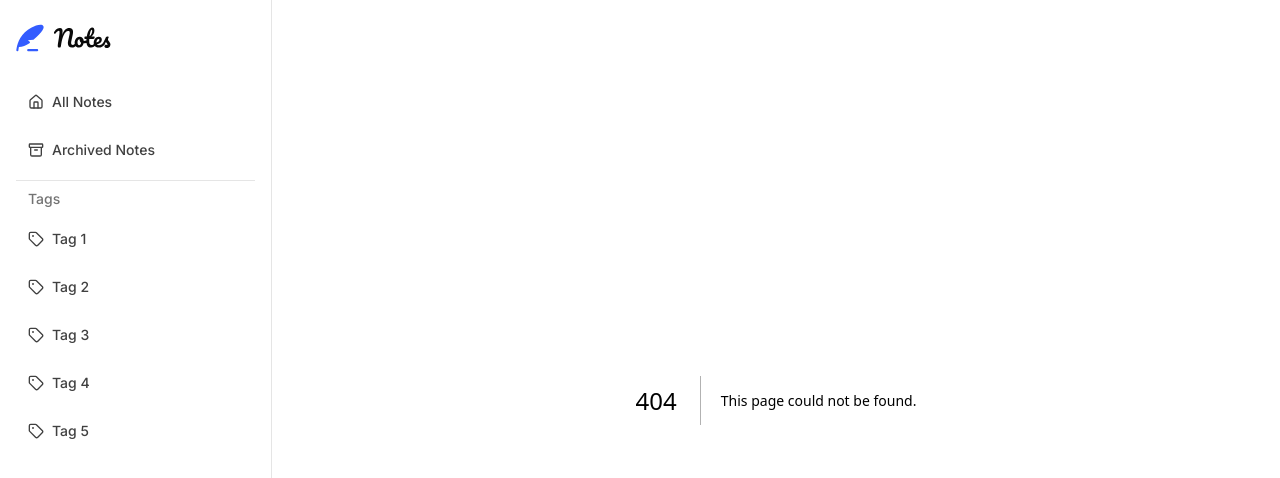
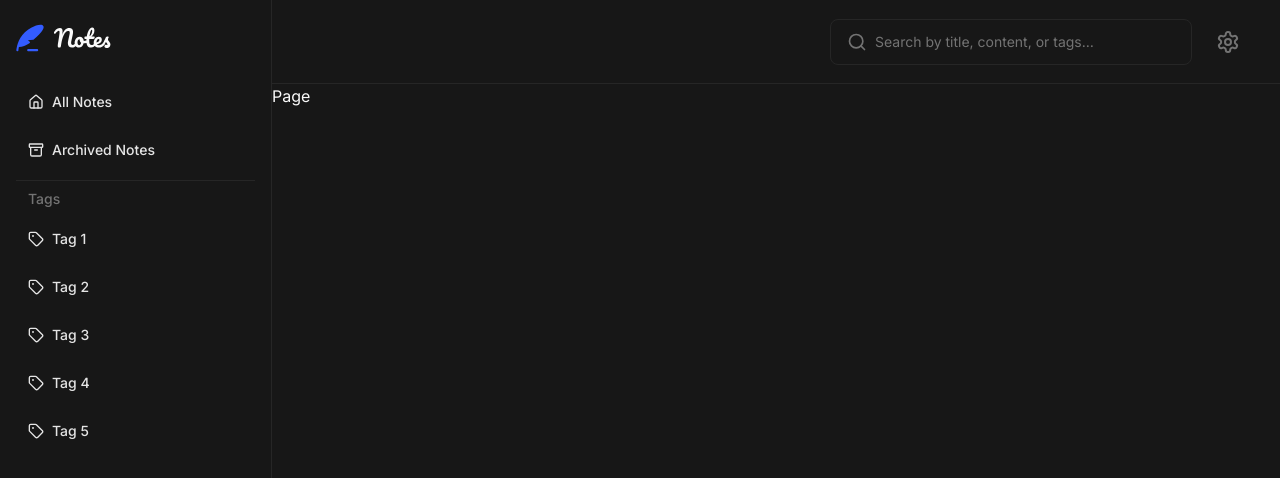
Before and after one commit to leonan123/fm-taking-note-fullstack, a Next.js app: page /settings in a window 1280 px wide. Before the commit this address had no page. Shown: the top 478 px of the page. Built offline with nearby package versions, Linux system fonts and the light colour scheme.

Commit message:
feat: add header

```diff
--- /dev/null
+++ b/src/_components/header.tsx
@@ -0,0 +1,58 @@
+'use client'
+
+import { SearchIcon, SettingsIcon } from 'lucide-react'
+import Link from 'next/link'
+import { usePathname } from 'next/navigation'
+import { useEffect, useState } from 'react'
+
+export function Header() {
+  const [pageTitle, setPageTitle] = useState('')
+  const pathname = usePathname()
+
+  useEffect(() => {
+    if (pathname === '/') {
+      setPageTitle('All Notes')
+      return
+    }
+
+    setPageTitle(document.title.split(' | ')[0])
+  }, [pathname])
+
+  return (
+    <header
+      suppressHydrationWarning
+      className="flex items-center justify-between border-b border-b-neutral-200 px-8 py-[18.5px] dark:border-b-neutral-800"
+    >
+      <h1 className="text-2xl font-bold">{pageTitle}</h1>
+
+      <div className="flex items-center gap-4">
+        <form
+          action=""
+          className="group flex items-center gap-2 rounded-lg border border-neutral-300 px-4 py-3 transition-colors focus-within:border-blue-600 dark:border-neutral-800 dark:focus-within:border-blue-600"
+        >
+          <button type="submit">
+            <span className="sr-only">Search</span>
+            <SearchIcon
+              size={20}
+              className="text-neutral-500 transition-colors group-focus-within:text-blue-600"
+            />
+          </button>
+
+          <input
+            type="search"
+            placeholder="Search by title, content, or tags…"
+            className="w-[300px] bg-transparent text-sm outline-none placeholder:text-neutral-500"
+          />
+        </form>
+
+        <Link
+          href="/settings"
+          className="p-2 text-neutral-500 transition-colors hover:text-neutral-400 dark:hover:text-neutral-400"
+        >
+          <span className="sr-only">Settings</span>
+          <SettingsIcon size={24} />
+        </Link>
+      </div>
+    </header>
+  )
+}
--- a/src/_components/nav-item.tsx
+++ b/src/_components/nav-item.tsx
@@ -16,9 +16,9 @@ export function NavItem({ label, href, icon: Icon }: NavItemProps) {
   return (
     <li
       data-active={isActive}
-      className="group rounded-lg p-3 text-sm font-medium text-neutral-700 transition-colors hover:text-neutral-950 data-[active=true]:text-neutral-950 dark:text-neutral-200 dark:data-[active=true]:bg-neutral-800 dark:data-[active=true]:text-neutral-50 dark:data-[active=false]:hover:bg-neutral-800/50"
+      className="group rounded-lg text-sm font-medium text-neutral-700 transition-colors hover:text-neutral-950 data-[active=true]:text-neutral-950 dark:text-neutral-200 dark:data-[active=true]:bg-neutral-800 dark:data-[active=true]:text-neutral-50 dark:data-[active=false]:hover:bg-neutral-800/50"
     >
-      <Link href="/" className="flex items-center gap-2">
+      <Link href="/" className="flex items-center gap-2 p-3">
         <Icon size={16} className="group-data-[active=true]:stroke-blue-600" />
         <span className="flex-1">{label}</span>
         <ChevronRightIcon
--- a/src/app/globals.css
+++ b/src/app/globals.css
@@ -24,3 +24,7 @@
     @apply bg-neutral-50 text-neutral-950 dark:bg-neutral-900 dark:text-neutral-50;
   }
 }
+
+input[type='search']::-webkit-search-cancel-button {
+  display: none;
+}
--- a/src/app/layout.tsx
+++ b/src/app/layout.tsx
@@ -2,9 +2,13 @@ import type { Metadata } from 'next'
 import { inter, notoSerif, sourceCodePro } from '../_layout/theme'
 import './globals.css'
 import { Sidebar } from '@/_components/sidebar'
+import { Header } from '@/_components/header'
 
 export const metadata: Metadata = {
-  title: 'Taking Note',
+  title: {
+    default: 'Taking Note',
+    template: '%s | Taking Note',
+  },
   description: 'Generated by create next app',
 }
 
@@ -14,13 +18,16 @@ export default function RootLayout({
   children: React.ReactNode
 }>) {
   return (
-    <html lang="en" className="light" data-font="sans">
+    <html lang="en" className="dark" data-font="sans">
       <body
         className={`${inter.variable} ${notoSerif.variable} ${sourceCodePro.variable} h-screen antialiased`}
       >
         <div className="flex h-full">
           <Sidebar />
-          <div className="flex-1">{children}</div>
+          <div className="flex-1">
+            <Header />
+            {children}
+          </div>
         </div>
       </body>
     </html>
--- /dev/null
+++ b/src/app/settings/page.tsx
@@ -0,0 +1,9 @@
+import type { Metadata } from 'next'
+
+export const metadata: Metadata = {
+  title: 'Settings',
+}
+
+export default function SettingsPage() {
+  return <h2>Page</h2>
+}
```
